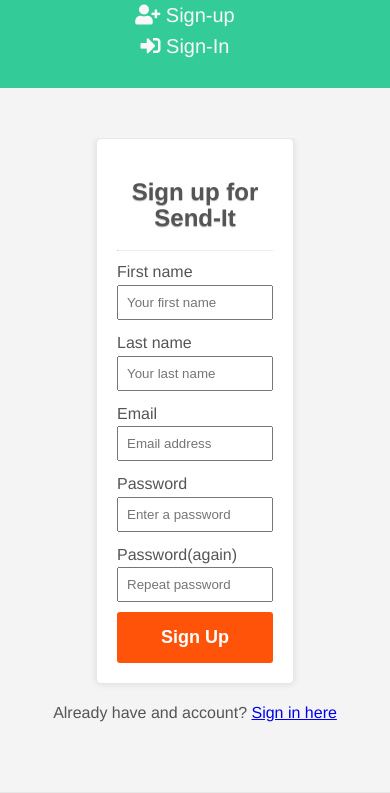
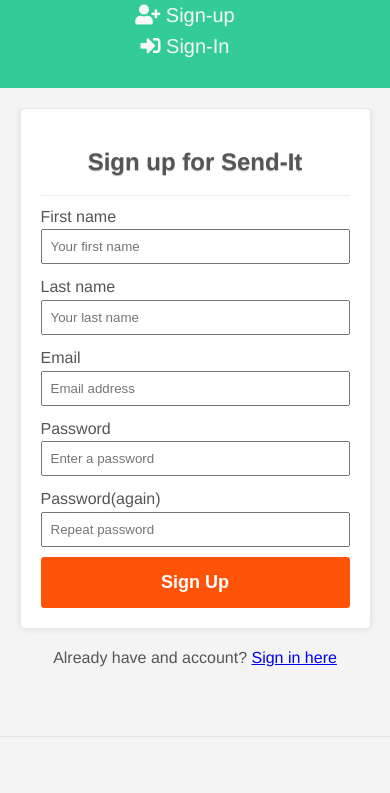
Before and after one commit to cob04/Send-It, a plain HTML site: page UI/signup.html in a window 390 px wide. Shown: the part 59-852 px from the top of the page. Drawn offline with Linux system fonts and the light colour scheme.

Commit message:
[Feature #161671587] make account form responsive

```diff
--- a/UI/css/style.css
+++ b/UI/css/style.css
@@ -156,6 +156,7 @@
 	width: 40%;
 	margin: auto;
 	box-shadow: 0 0 7px rgba(0, 0, 0, .1);
+	box-sizing: border-box;
 }
 .account-form .form-group {
 	padding-bottom: 10px;
@@ -225,4 +226,11 @@
 		float: none;
 		width: 100%;
 	}
+	.account-form {
+		width: 90%;
+		margin: auto;
+	}
+	.main {
+		padding-top: 20px;
+	}
 }
```
